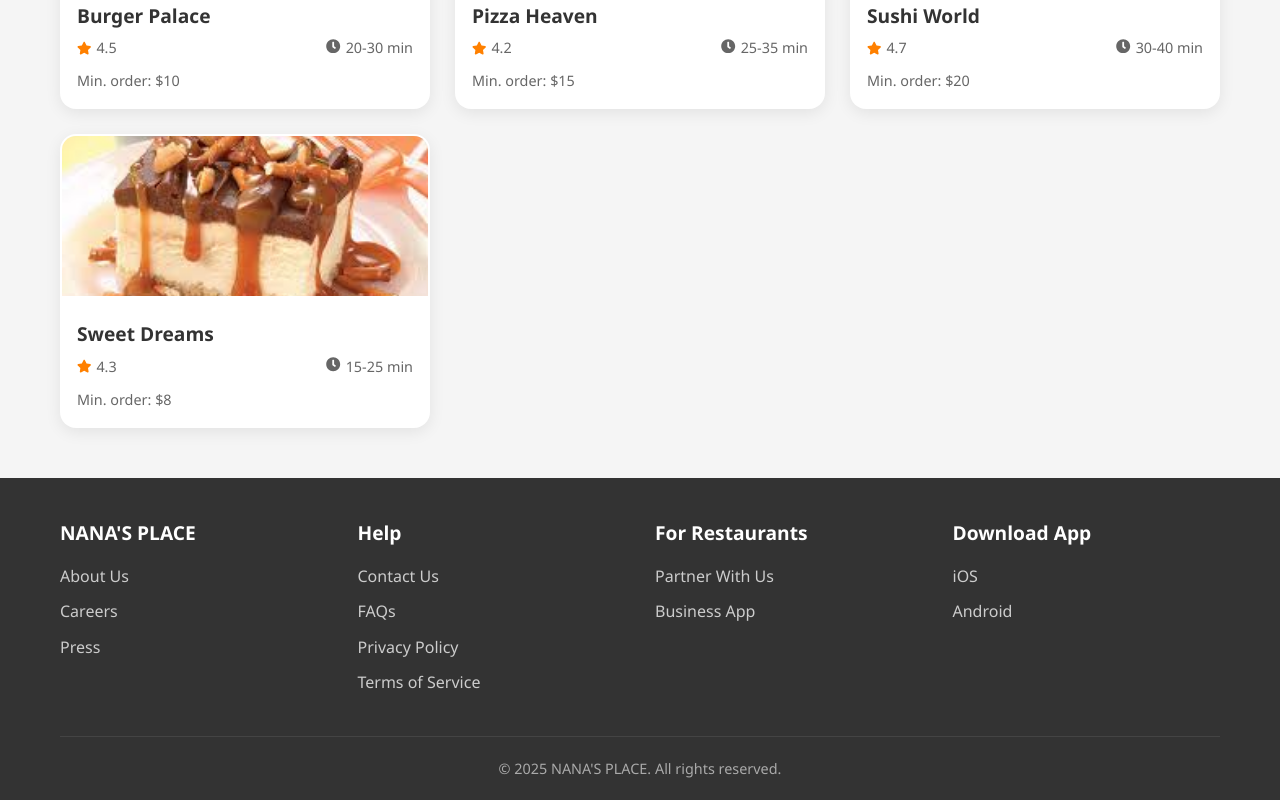
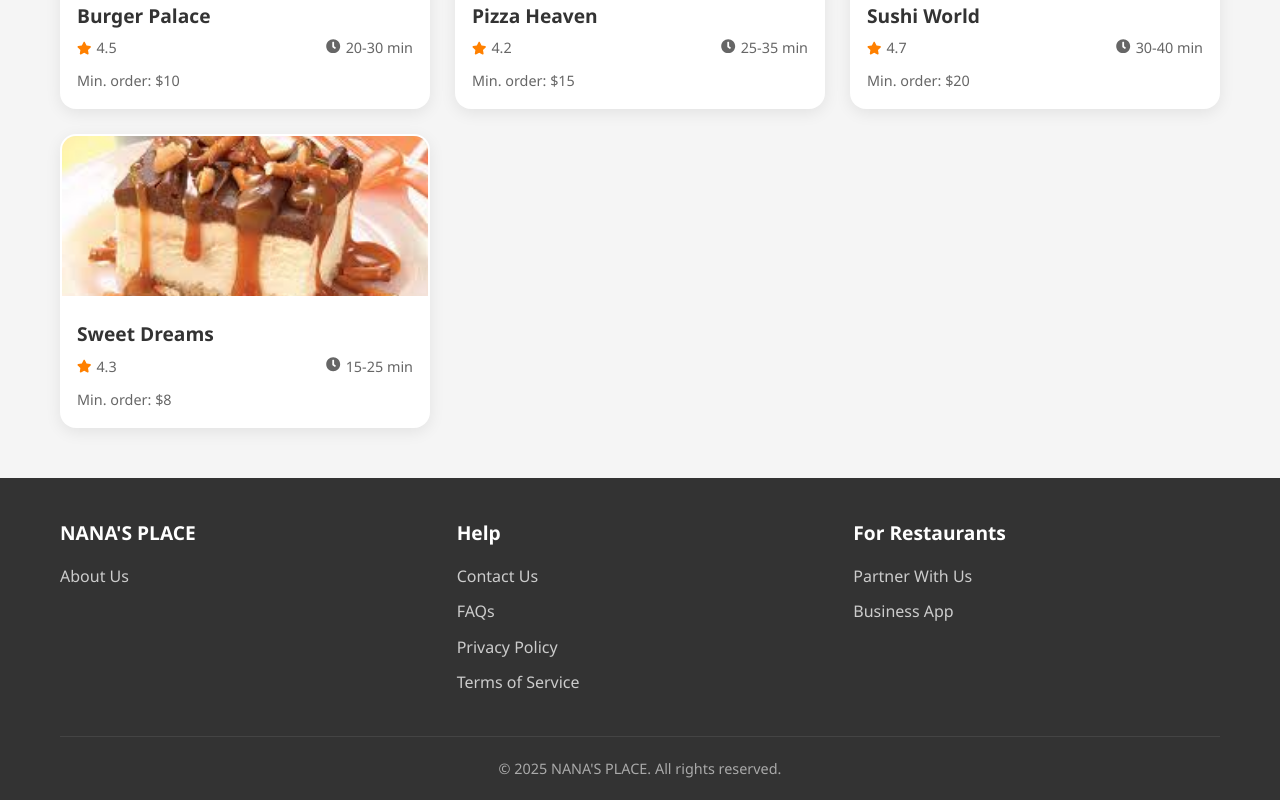
Before and after one commit to annetnyabuto/NANA_PLACE, a React (Vite) app: page /map in a window 1280 px wide. Shown: the part 1161-1961 px from the top of the page. Built offline with nearby package versions, Linux system fonts and the light colour scheme.

Commit message:
working on the footer

```diff
--- a/src/components/footer.jsx
+++ b/src/components/footer.jsx
@@ -13,8 +13,6 @@ function Footer() {
             <h3>NANA'S PLACE</h3>
             <ul>
               <li><a href="#">About Us</a></li>
-              <li><a href="#">Careers</a></li>
-              <li><a href="#">Press</a></li>
             </ul>
           </div>
           <div className="footer-column">
@@ -33,13 +31,7 @@ function Footer() {
               <li><a href="#">Business App</a></li>
             </ul>
           </div>
-          <div className="footer-column">
-            <h3>Download App</h3>
-            <ul>
-              <li><a href="#">iOS</a></li>
-              <li><a href="#">Android</a></li>
-            </ul>
-          </div>
+
         </div>
         <div className="footer-bottom">
           <p>&copy; {new Date().getFullYear()} NANA'S PLACE. All rights reserved.</p>
```
